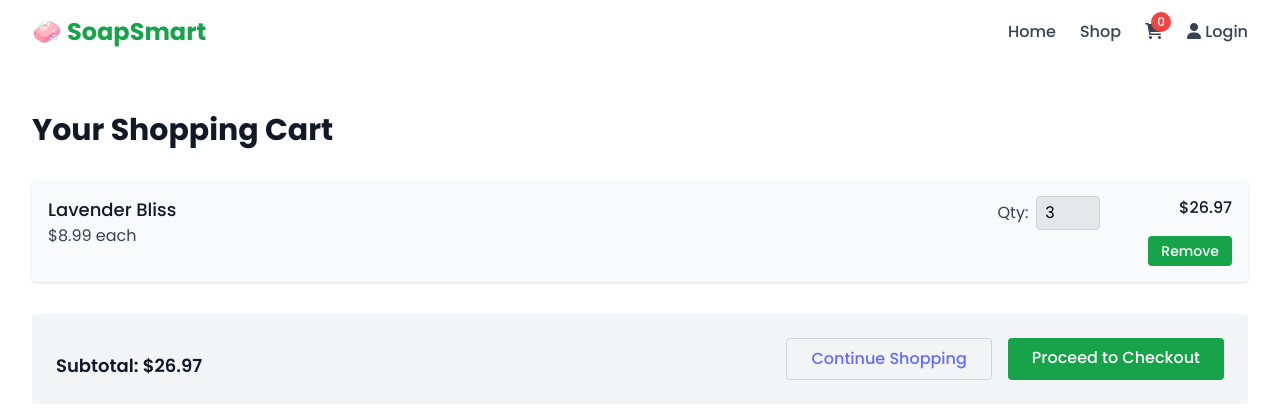
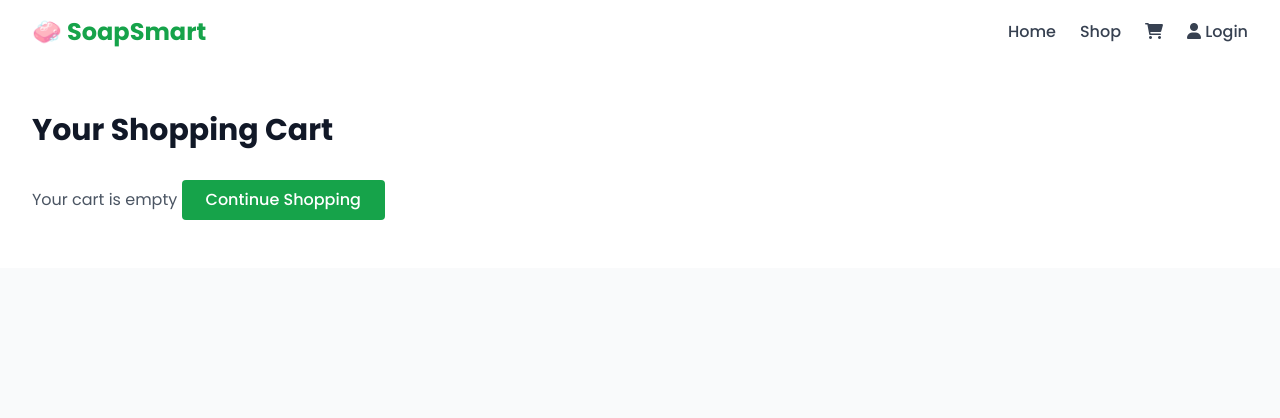
Before and after one commit to A-aron-Yang/test, a React (Vite) app in the folder frontend/: page /cart in a window 1280 px wide. Shown: the top 418 px of the page. Built offline with nearby package versions, Linux system fonts and the light colour scheme.

Commit message:
added cart context, connected with product, shop, featured, dynamic with checkout, back to shopping, added counter, clears after confirmation

```diff
--- a/frontend/src/components/FeaturedProducts.jsx
+++ b/frontend/src/components/FeaturedProducts.jsx
@@ -1,12 +1,21 @@
 import React from 'react'
 import { Link } from 'react-router-dom'
+import { useCartDispatch } from '../context/CartContext'
 
 export default function FeaturedProducts() {
+  const dispatch = useCartDispatch()
+
   const featured = [1,2,3,4,5,6,7,8].map(n => ({
-    id: n,
+    id: n.toString(),
     name: `Soap ${n}`,
-    price: (7 + n * 0.5).toFixed(2),
+    price: 7 + n * 0.5,
   }))
+
+  const addToCart = item =>
+    dispatch({
+      type: 'ADD_ITEM',
+      payload: { ...item, quantity: 1 },
+    })
 
   return (
     <section id="featured" className="w-full bg-white py-12">
@@ -22,12 +31,13 @@ export default function FeaturedProducts() {
               </div>
             </Link>
             <Link to={`/product/${item.id}`} className="hover:underline">
-              <h3 className="font-semibold mb-2 text-gray-900">
-                {item.name}
-              </h3>
+              <h3 className="font-semibold mb-2 text-gray-900">{item.name}</h3>
             </Link>
-            <p className="text-gray-700 mb-4 flex-1">${item.price}</p>
-            <button className="mt-auto px-4 py-2 bg-green-600 text-white rounded hover:bg-green-700">
+            <p className="text-gray-700 mb-4">${item.price.toFixed(2)}</p>
+            <button
+              onClick={() => addToCart(item)}
+              className="mt-auto px-4 py-2 bg-green-600 text-white rounded hover:bg-green-700"
+            >
               Add to Cart
             </button>
           </div>
--- a/frontend/src/components/Navbar.jsx
+++ b/frontend/src/components/Navbar.jsx
@@ -1,7 +1,10 @@
 import React from 'react'
 import { Link } from 'react-router-dom'
+import { useCart } from '../context/CartContext'
 
 export default function Navbar() {
+  const cart = useCart()
+  const totalCount = cart.reduce((sum, item) => sum + item.quantity, 0)
   return (
     <nav className="w-screen bg-white shadow">
       <div className="flex items-center justify-between px-4 lg:px-8 h-16">
@@ -17,9 +20,11 @@ export default function Navbar() {
           </Link>
           <Link to="/cart"  className="relative text-gray-700 hover:text-green-600">
             <i className="fas fa-shopping-cart"></i>
+            {totalCount > 0 && (
             <span className="absolute -top-2 -right-2 bg-red-500 text-white text-xs rounded-full h-5 w-5 flex items-center justify-center">
-              0
+            {totalCount}
             </span>
+            )}
           </Link>
           <Link to="/login" className="text-gray-700 hover:text-green-600">
             <i className="fas fa-user"></i> Login
--- /dev/null
+++ b/frontend/src/context/CartContext.jsx
@@ -0,0 +1,46 @@
+import React, { createContext, useReducer, useContext } from 'react'
+
+const CartStateContext = createContext()
+const CartDispatchContext = createContext()
+
+function cartReducer(state, action) {
+  switch (action.type) {
+    case 'ADD_ITEM': {
+      const { id, name, price, quantity } = action.payload
+      const existing = state.find(item => item.id === id)
+      if (existing) {
+        // bump quantity
+        return state.map(item =>
+          item.id === id
+            ? { ...item, quantity: item.quantity + quantity }
+            : item
+        )
+      }
+      return [...state, { id, name, price, quantity }]
+    }
+    case 'REMOVE_ITEM':
+      return state.filter(item => item.id !== action.payload.id)
+    case 'CLEAR_CART':
+      return []
+    default:
+      throw new Error(`Unknown action: ${action.type}`)
+  }
+}
+
+export function CartProvider({ children }) {
+  const [state, dispatch] = useReducer(cartReducer, [])
+  return (
+    <CartStateContext.Provider value={state}>
+      <CartDispatchContext.Provider value={dispatch}>
+        {children}
+      </CartDispatchContext.Provider>
+    </CartStateContext.Provider>
+  )
+}
+
+export function useCart() {
+  return useContext(CartStateContext)
+}
+export function useCartDispatch() {
+  return useContext(CartDispatchContext)
+}
--- a/frontend/src/pages/Cart.jsx
+++ b/frontend/src/pages/Cart.jsx
@@ -1,13 +1,17 @@
 import React from 'react'
 import { Link } from 'react-router-dom'
+import { useCart, useCartDispatch } from '../context/CartContext'
 
 export default function Cart() {
-  // TODO: replace with real cart state
-  const cartItems = [{ id: 1, name: 'Lavender Bliss', price: 8.99, quantity: 3 }]
+  const cartItems = useCart()
+  const dispatch  = useCartDispatch()
 
   const subtotal = cartItems
     .reduce((sum, item) => sum + item.price * item.quantity, 0)
     .toFixed(2)
+
+  const handleRemove = id =>
+    dispatch({ type: 'REMOVE_ITEM', payload: { id } })
 
   return (
     <section className="w-screen bg-white px-4 lg:px-8 py-12">
@@ -17,11 +21,13 @@ export default function Cart() {
 
       {cartItems.length === 0 ? (
         <p className="text-gray-600">
-          Your cart is empty.{' '}
-          <Link to="/home" className="text-green-600 hover:underline">
-            Continue shopping
+          Your cart is empty{' '}
+          <Link
+            to="/home"
+            className="inline-block px-6 py-2 bg-green-600 text-white rounded hover:bg-green-700 focus:outline-none focus:ring-0"
+          >
+            Continue Shopping
           </Link>
-          .
         </p>
       ) : (
         <>
@@ -32,12 +38,8 @@ export default function Cart() {
                 className="flex flex-col sm:flex-row items-center sm:items-start bg-gray-50 p-4 rounded shadow"
               >
                 <div className="flex-1">
-                  <h2 className="text-lg font-medium text-gray-900">
-                    {item.name}
-                  </h2>
-                  <p className="text-gray-700">
-                    ${item.price.toFixed(2)} each
-                  </p>
+                  <h2 className="text-lg font-medium text-gray-900">{item.name}</h2>
+                  <p className="text-gray-700">${item.price.toFixed(2)} each</p>
                 </div>
 
                 <div className="mt-4 sm:mt-0 sm:ml-8 flex items-center space-x-2">
@@ -51,12 +53,13 @@ export default function Cart() {
                   />
                 </div>
 
-                <div className="mt-4 sm:mt-0 sm:ml-12 flex flex-col items-end space-y-4">
+                <div className="mt-4 sm:mt-0 sm:ml-auto flex flex-col items-end space-y-4">
                   <p className="font-medium text-gray-900">
                     ${(item.price * item.quantity).toFixed(2)}
                   </p>
                   <button
-                    className="inline-block px-3 py-1 bg-green-600 text-white text-sm rounded hover:bg-green-700"
+                    onClick={() => handleRemove(item.id)}
+                    className="px-3 py-1 bg-green-600 text-white text-sm rounded hover:bg-green-700 focus:outline-none focus:ring-0"
                   >
                     Remove
                   </button>
@@ -72,11 +75,15 @@ export default function Cart() {
             <div className="mt-4 sm:mt-0 flex space-x-4">
               <Link
                 to="/home"
-                className="px-6 py-2 border border-gray-300 rounded hover:bg-gray-200"
+                onClick={() => window.scrollTo(0, 0)}
+                className="px-6 py-2 bg-green-600 text-white rounded hover:bg-green-700 focus:outline-none focus:ring-0"
               >
                 Continue Shopping
               </Link>
-              <Link to="/checkout"  className="px-6 py-2 bg-green-600 text-white rounded hover:bg-green-700">
+              <Link
+                to="/checkout"
+                className="px-6 py-2 bg-green-600 text-white rounded hover:bg-green-700 focus:outline-none focus:ring-0"
+              >
                 Proceed to Checkout
               </Link>
             </div>
--- a/frontend/src/pages/Checkout.jsx
+++ b/frontend/src/pages/Checkout.jsx
@@ -1,15 +1,15 @@
 import React, { useState } from 'react'
 import { Link, useNavigate } from 'react-router-dom'
+import { useCart, useCartDispatch } from '../context/CartContext'
 
 export default function Checkout() {
-  // TODO: replace with real cart state
-  const sampleCart = [
-    { id: 1, name: 'Lavender Bliss', price: 8.99, quantity: 3 }
-  ]
-  const subtotal = sampleCart
+  const cartItems = useCart()
+  const dispatch = useCartDispatch()
+  const subtotal = cartItems
     .reduce((sum, item) => sum + item.price * item.quantity, 0)
     .toFixed(2)
 
+  // form state
   const [firstName, setFirstName]   = useState('')
   const [lastName, setLastName]     = useState('')
   const [address, setAddress]       = useState('')
@@ -23,20 +23,26 @@ export default function Checkout() {
 
   const handleSubmit = e => {
     e.preventDefault()
-    // TODO: submit order
-    navigate('/confirmation', { state: { order: sampleCart, email: `${firstName} ${lastName}` } })
+    // TODO: send order to backend
+    // clear cart
+    dispatch({ type: 'CLEAR_CART' })
+    navigate('/confirmation', {
+      state: {
+        order: cartItems,
+        email: `${firstName} ${lastName}`,
+      },
+    })
   }
 
   return (
     <section
-      className="w-screen bg-white flex flex-col lg:flex-row px-4 lg:px-8 py-12"
-      style={{ minHeight: '100vh' }}
+      className="w-screen bg-white flex flex-col lg:flex-row px-4 lg:px-8 py-12 min-h-screen items-start"
     >
       {/* Order Summary - desktop only */}
       <aside className="hidden lg:block w-1/3 bg-gray-50 p-6 rounded shadow ml-8">
         <h3 className="text-xl font-semibold mb-4">Order Summary</h3>
         <ul className="space-y-4">
-          {sampleCart.map(item => (
+          {cartItems.map(item => (
             <li key={item.id} className="flex justify-between">
               <div>
                 <p className="font-medium text-gray-900">{item.name}</p>
--- a/frontend/src/pages/Shop.jsx
+++ b/frontend/src/pages/Shop.jsx
@@ -1,14 +1,14 @@
 import React, { useState, useMemo } from 'react'
 import { Link } from 'react-router-dom'
+import { useCartDispatch } from '../context/CartContext'
 
-// Sample product data
 const products = [
-  { id: 1, name: 'Lavender Bliss',   price: 8.99, category: 'Relaxing'   },
-  { id: 2, name: 'Rose Petal Magic', price: 9.49, category: 'Romantic'   },
-  { id: 3, name: 'Citrus Sunrise',   price: 7.99, category: 'Energizing' },
-  { id: 4, name: 'Minty Fresh',      price: 8.49, category: 'Refreshing' },
-  { id: 5, name: 'Oatmeal Comfort',  price: 7.49, category: 'Sensitive'  },
-  { id: 6, name: 'Charcoal Detox',   price: 9.99, category: 'Purifying'  },
+  { id: '1', name: 'Lavender Bliss',   price: 8.99, category: 'Relaxing'   },
+  { id: '2', name: 'Rose Petal Magic', price: 9.49, category: 'Romantic'   },
+  { id: '3', name: 'Citrus Sunrise',   price: 7.99, category: 'Energizing' },
+  { id: '4', name: 'Minty Fresh',      price: 8.49, category: 'Refreshing' },
+  { id: '5', name: 'Oatmeal Comfort',  price: 7.49, category: 'Sensitive'  },
+  { id: '6', name: 'Charcoal Detox',   price: 9.99, category: 'Purifying'  },
 ]
 
 const categories = ['All','Relaxing','Romantic','Energizing','Refreshing','Sensitive','Purifying']
@@ -23,10 +23,10 @@ export default function Shop() {
   const [search, setSearch]     = useState('')
   const [category, setCategory] = useState('All')
   const [sortBy, setSortBy]     = useState('name_asc')
+  const dispatch = useCartDispatch()
 
   const filtered = useMemo(() => {
     let list = products
-
     if (search) {
       const q = search.toLowerCase()
       list = list.filter(p => p.name.toLowerCase().includes(q))
@@ -45,6 +45,9 @@ export default function Shop() {
     })
   }, [search, category, sortBy])
 
+  const addToCart = item =>
+    dispatch({ type: 'ADD_ITEM', payload: { ...item, quantity: 1 } })
+
   return (
     <section className="w-screen bg-white px-4 lg:px-8 py-12">
       <h1 className="text-3xl font-extrabold text-gray-900 mb-6">
@@ -53,29 +56,23 @@ export default function Shop() {
 
       <div className="flex flex-col sm:flex-row sm:items-center sm:space-x-4 mb-8">
         <input
-          type="text"
-          placeholder="Search products..."
-          value={search}
-          onChange={e => setSearch(e.target.value)}
+          type="text" placeholder="Search products..."
+          value={search} onChange={e => setSearch(e.target.value)}
           className="w-full sm:w-1/3 px-3 py-2 mb-4 sm:mb-0 bg-gray-200 focus:bg-gray-300 text-black border border-gray-300 rounded"
         />
         <select
-          value={category}
-          onChange={e => setCategory(e.target.value)}
+          value={category} onChange={e => setCategory(e.target.value)}
           className="w-full sm:w-1/4 px-3 py-2 mb-4 sm:mb-0 bg-gray-200 focus:bg-gray-300 text-black border border-gray-300 rounded"
         >
-          {categories.map(cat => (
-            <option key={cat} value={cat}>{cat}</option>
-          ))}
+          {categories.map(cat => <option key={cat} value={cat}>{cat}</option>)}
         </select>
         <select
-          value={sortBy}
-          onChange={e => setSortBy(e.target.value)}
+          value={sortBy} onChange={e => setSortBy(e.target.value)}
           className="w-full sm:w-1/4 px-3 py-2 bg-gray-200 focus:bg-gray-300 text-black border border-gray-300 rounded"
         >
-          {sortOptions.map(opt => (
+          {sortOptions.map(opt =>
             <option key={opt.value} value={opt.value}>{opt.label}</option>
-          ))}
+          )}
         </select>
       </div>
 
@@ -91,7 +88,10 @@ export default function Shop() {
               <h2 className="font-semibold text-gray-900 mb-2">{p.name}</h2>
             </Link>
             <p className="text-gray-700 mb-4">${p.price.toFixed(2)}</p>
-            <button className="mt-auto px-4 py-2 bg-green-600 text-white rounded hover:bg-green-700">
+            <button
+              onClick={() => addToCart(p)}
+              className="mt-auto px-4 py-2 bg-green-600 text-white rounded hover:bg-green-700"
+            >
               Add to Cart
             </button>
           </div>
```
Also changed, not shown: frontend/src/main.jsx (+5 -5 lines), frontend/src/pages/Product.jsx (+15 -27 lines).
